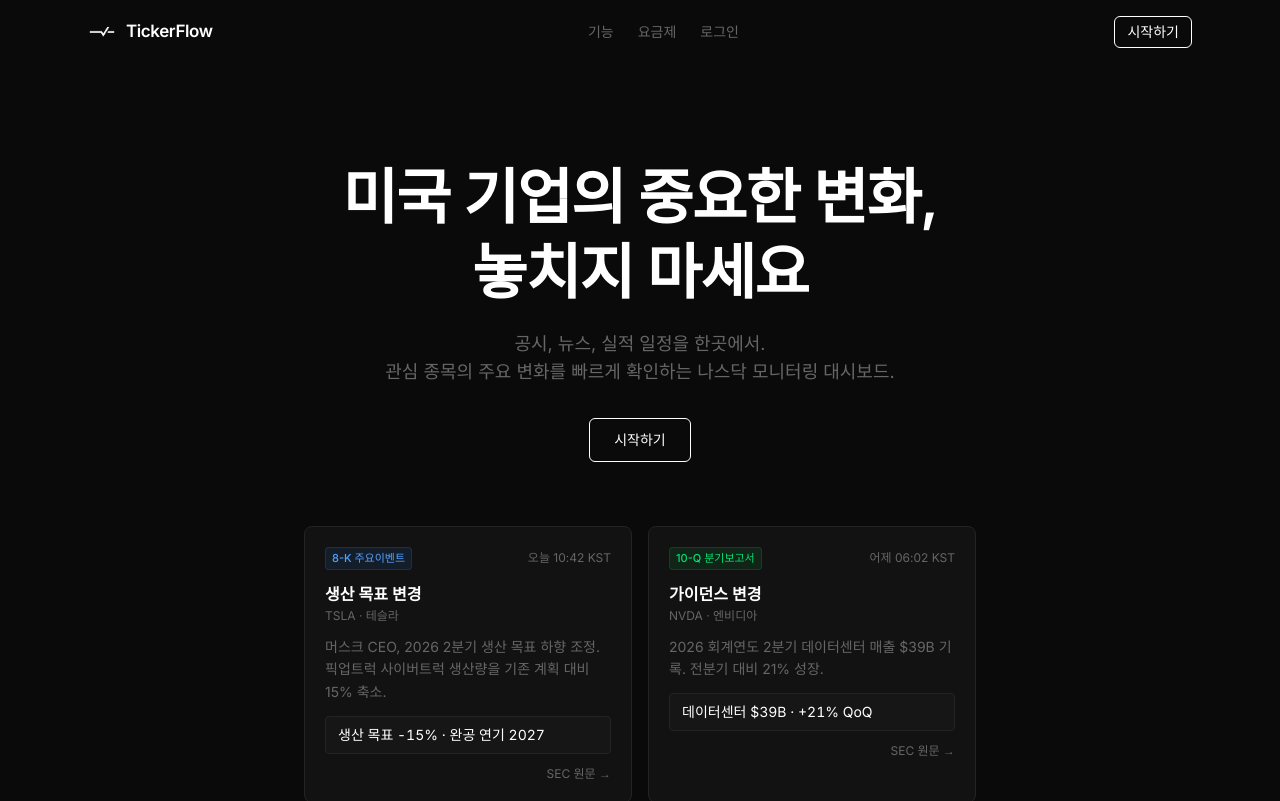
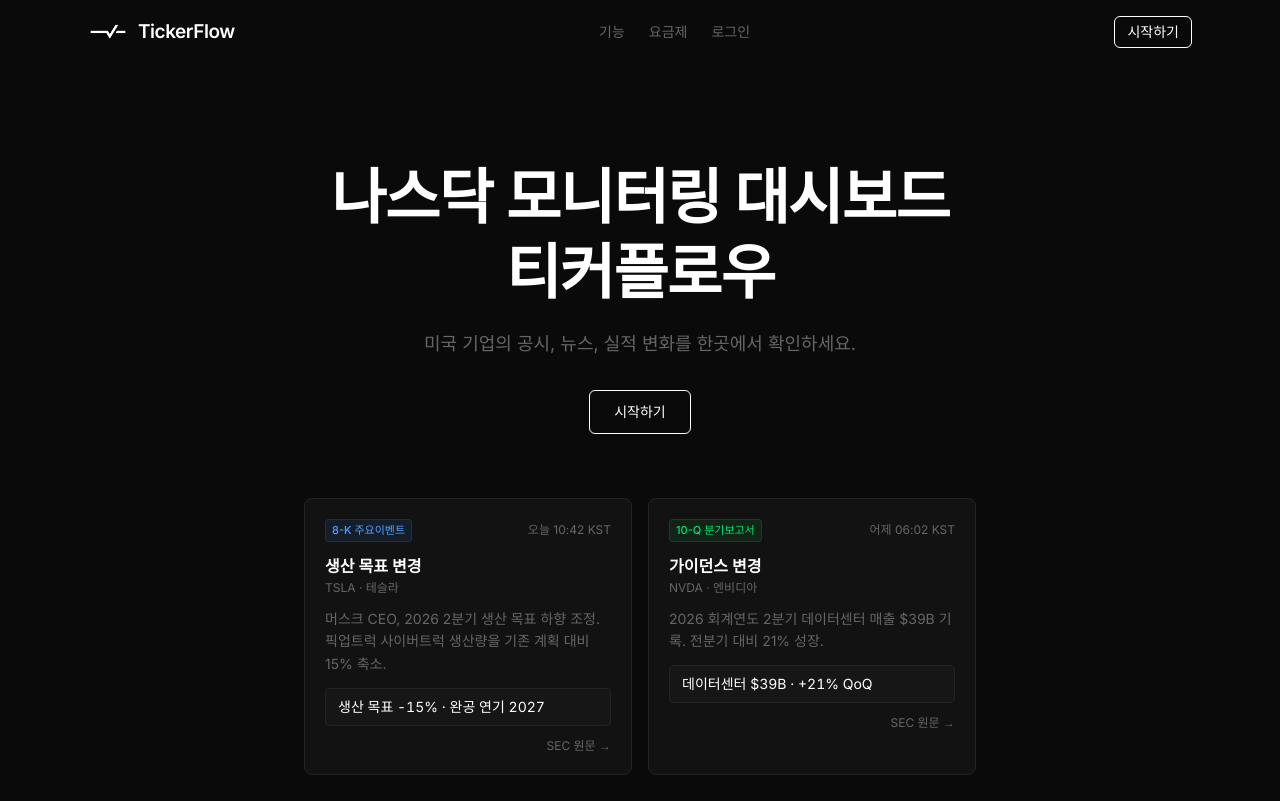
Before and after one commit to nudgefilm/ticker-flow, a Next.js app: page / in a window 1280 px wide. Shown: the top 801 px of the page. Built offline with nearby package versions, Linux system fonts and the light colour scheme.

Commit message:
fix: hero copy, logo size, meta description

```diff
--- a/src/app/layout.tsx
+++ b/src/app/layout.tsx
@@ -9,7 +9,7 @@ const inter = Inter({
 
 export const metadata: Metadata = {
   title: "TickerFlow",
-  description: "미국 기업의 중요한 변화, 놓치지 마세요",
+  description: "나스닥 모니터링 대시보드",
 };
 
 export default function RootLayout({
--- a/src/components/hero.tsx
+++ b/src/components/hero.tsx
@@ -6,15 +6,13 @@ export default function Hero() {
     <section className="mx-auto max-w-6xl px-6 pb-20 pt-36 md:pt-40">
       <div className="animate-fade-in flex flex-col items-center text-center">
         <h1 className="text-4xl font-semibold leading-tight tracking-tight text-foreground md:text-6xl">
-          미국 기업의 중요한 변화,
+          나스닥 모니터링 대시보드
           <br />
-          놓치지 마세요
+          티커플로우
         </h1>
 
         <p className="mt-5 max-w-xl text-base text-muted-foreground md:text-lg">
-          공시, 뉴스, 실적 일정을 한곳에서.
-          <br />
-          관심 종목의 주요 변화를 빠르게 확인하는 나스닥 모니터링 대시보드.
+          미국 기업의 공시, 뉴스, 실적 변화를 한곳에서 확인하세요.
         </p>
 
         <Link
--- a/src/components/logo.tsx
+++ b/src/components/logo.tsx
@@ -13,10 +13,10 @@ export default function Logo({ className }: LogoProps) {
         alt="TickerFlow"
         width={160}
         height={160}
-        className="h-7 w-7 object-contain"
+        className="h-10 w-10 object-contain"
         priority
       />
-      <span className="text-[17px] font-semibold tracking-tight text-white">
+      <span className="text-[19px] font-semibold tracking-tight text-white">
         TickerFlow
       </span>
     </div>
```
